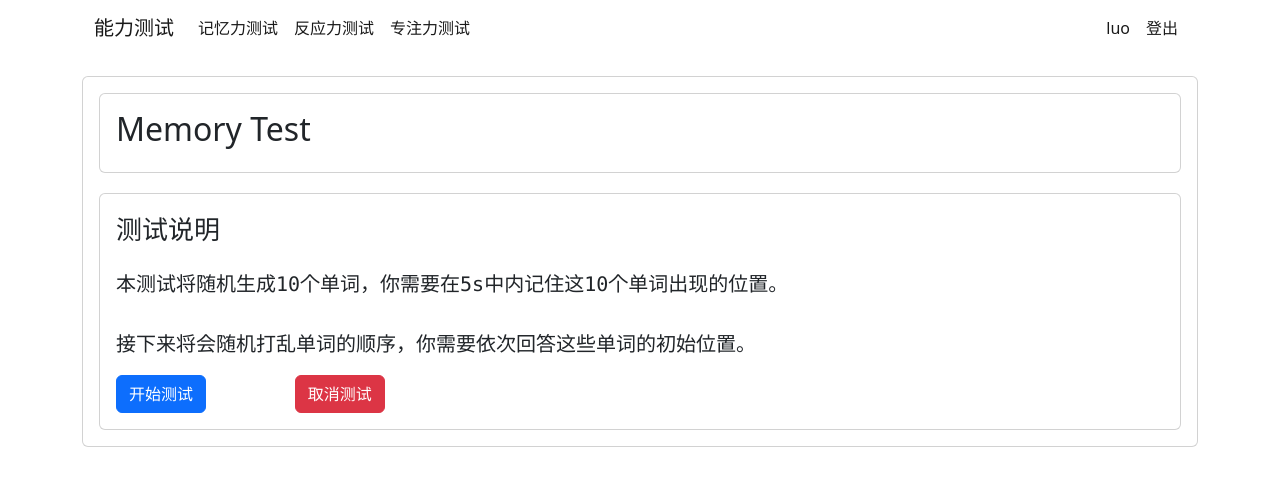
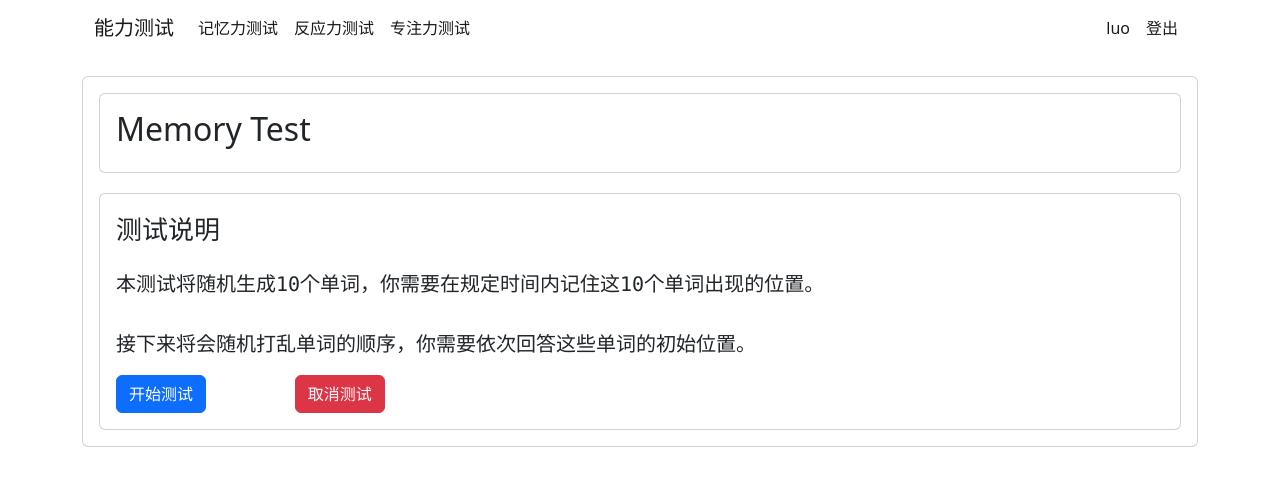
Before and after one commit to tw-luo/react-test, a React (Create React App) app: page /test/memory in a window 1280 px wide. Shown: the top 486 px of the page. Built offline with nearby package versions, Linux system fonts and the light colour scheme.

Commit message:
将记忆时间放到state里

```diff
--- a/src/abilityTest/memory.jsx
+++ b/src/abilityTest/memory.jsx
@@ -14,6 +14,7 @@ class MemoryTest extends Component {
     wordList: [],
     shuffleWordList: [],
     startAnswer: false,
+    memoryTime:10,
   };
 
   generateWordList = (num) => {
@@ -57,9 +58,13 @@ class MemoryTest extends Component {
     window.location.href = "/";
   };
 
-  handleSubmit=(val)=>{
+handleSubmit=(val)=>{
     const newVal=val.replace("，",",");
     console.log(newVal);
+
+    //To do
+    //变成数组，再计算得分，再上传数据库
+
     this.setState({
       status:Status.END
     })
@@ -72,7 +77,7 @@ class MemoryTest extends Component {
           <div className="testTitle">测试说明</div>
           <pre className="testInstruction">
             {
-              "本测试将随机生成10个单词，你需要在5s中内记住这10个单词出现的位置。\n\n接下来将会随机打乱单词的顺序，你需要依次回答这些单词的初始位置。"
+              "本测试将随机生成10个单词，你需要在规定时间内记住这10个单词出现的位置。\n\n接下来将会随机打乱单词的顺序，你需要依次回答这些单词的初始位置。"
             }
           </pre>
           <div className="row">
@@ -92,9 +97,9 @@ class MemoryTest extends Component {
     } else if (this.state.status === Status.RUNNING) {
       return (
         <React.Fragment>
-          <WordList wordList={this.state.wordList} timer={5}></WordList>
+          <WordList wordList={this.state.wordList} timer={this.state.memoryTime}></WordList>
           <ConfirmWordList
-            wordList={this.state.shuffleWordList} timer={5}
+            wordList={this.state.shuffleWordList} timer={this.state.memoryTime}
             handleSubmit={this.handleSubmit}
           ></ConfirmWordList>
         </React.Fragment>
```
